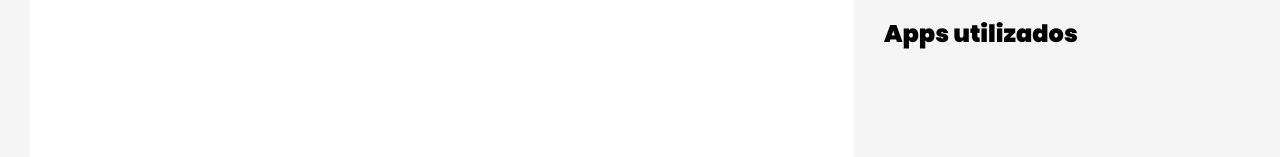
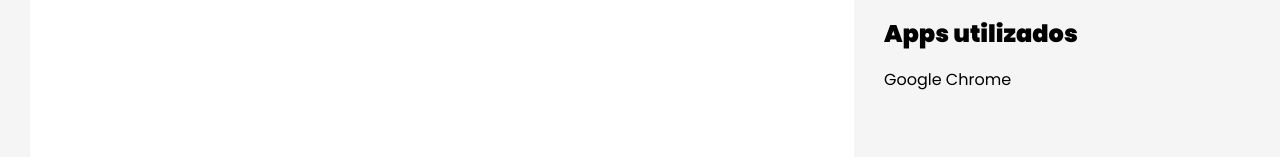
Before and after one commit to abnerjs/iworkoff, a React (Create React App) app: page /home in a window 1280 px wide. Shown: the part 264-421 px from the top of the page. Built offline with nearby package versions, Linux system fonts and the light colour scheme.

Commit message:
timeline fake data received

```diff
--- a/src/fakeData/DatetimeInfo.jsx
+++ b/src/fakeData/DatetimeInfo.jsx
@@ -1,4 +1,4 @@
-const timeline = []
+export const timeline = []
 const tmpaux = "2021-06-10 13:12:01"
 const tmpaux2 = "2021-06-10 15:15:16"
 timeline.push({
--- a/src/view/Details.jsx
+++ b/src/view/Details.jsx
@@ -7,7 +7,7 @@ import './Details.css'
 import ActivitiesData from '../components/dataInfo/ActivitiesData'
 import DataSide from '../components/dataInfo/DataSide'
 import AppsUtilizados from '../components/dataInfo/AppsUtilizados'
-import {pessoa, tempoAuth, tempoIdling, tempoNoAuth,
+import {timeline, pessoa, tempoAuth, tempoIdling, tempoNoAuth,
     inicio, fim, total, inativo, ativo} from '../fakeData/DatetimeInfo'
 
 export default props => {
@@ -35,6 +35,7 @@ export default props => {
                     inativo={inativo}
                 />
                 <AppsUtilizados />
+                <p>{timeline[0].app}</p>
             </div>
         </div>
     )
```
